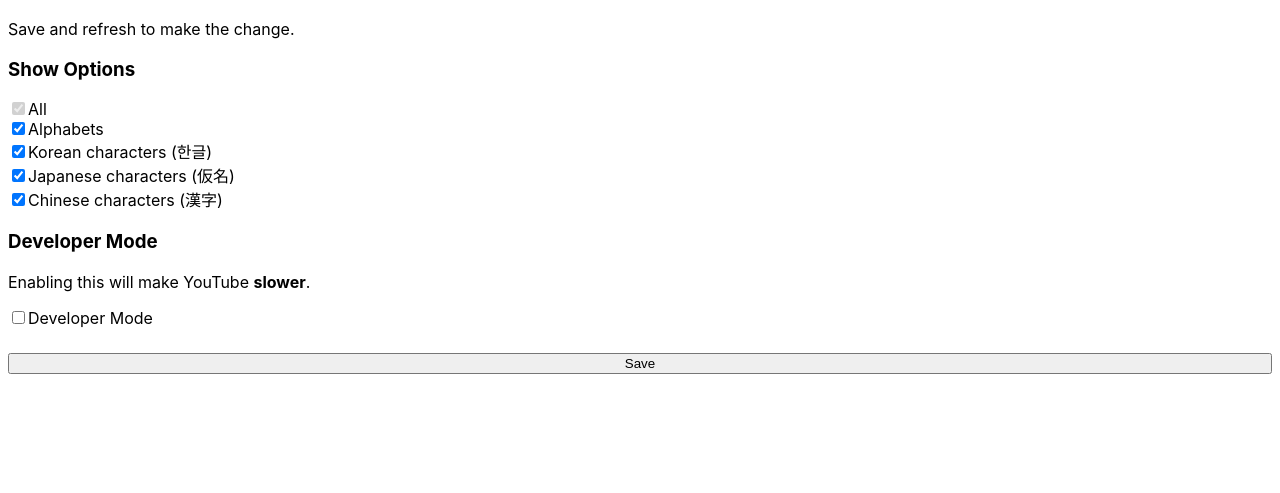
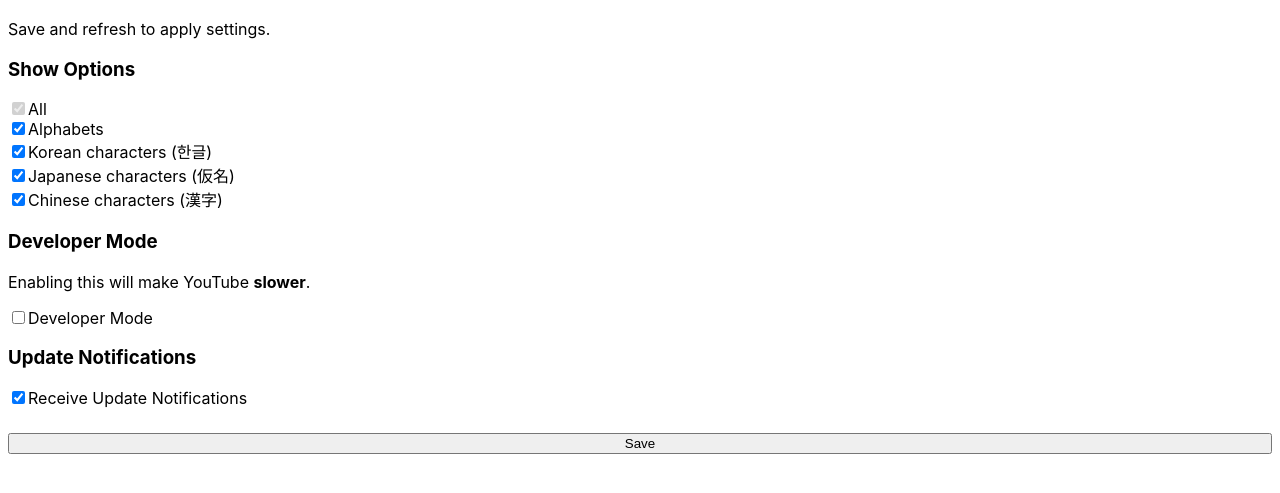
Before and after one commit to anaclumos/youtube-comment-language-filter, a browser extension: page extension/pages/options.html in a window 1280 px wide. Both pictures are taken after a click on the button "Save". Shown: the part 91-584 px from the top of the page. Drawn offline with Linux system fonts and the light colour scheme.

Commit message:
:rocket: v1.3.2: hide update notifications * Resolves #14

```diff
--- a/extension/pages/options.html
+++ b/extension/pages/options.html
@@ -12,7 +12,7 @@
 <body>
     <a href="popup.html">← Back</a>
     <h1>Settings</h1>
-    <p>Save and refresh to make the change.</p>
+    <p>Save and refresh to apply settings.</p>
     <h3>Show Options</h3>
     <input type="checkbox" id="lang-all-checkbox" disabled checked><label for="All">All</label><br>
     <input type="checkbox" id="lang-english-checkbox"><label for="english">Alphabets</label><br>
@@ -21,7 +21,9 @@
     <input type="checkbox" id="lang-chinese-checkbox"><label for="chinese">Chinese characters (漢字)</label><br>
     <h3>Developer Mode</h3>
     <p>Enabling this will make YouTube <strong>slower</strong>.</p>
-    <input type="checkbox" id="debug-checkbox"><label for="debug">Developer Mode</label><br>
+    <input type="checkbox" id="debug-checkbox"><label for="debug">Developer Mode</label>
+    <h3>Update Notifications</h3>
+    <input type="checkbox" id="update-noti-checkbox"><label for="debug">Receive Update Notifications</label><br>
     <br>
     <button id="save-button">Save</button>
 </body>
--- a/extension/scripts/options.js
+++ b/extension/scripts/options.js
@@ -11,7 +11,9 @@ function storeSetting() {
   const JapaneseDisabled = !document.getElementById("lang-japanese-checkbox").checked;
   const ChineseDisabled = !document.getElementById("lang-chinese-checkbox").checked;
   const debugModeEnabled = document.getElementById("debug-checkbox").checked;
-  const setting = { EnglishDisabled: EnglishDisabled, KoreanDisabled: KoreanDisabled, JapaneseDisabled: JapaneseDisabled, ChineseDisabled: ChineseDisabled, debugModeEnabled: debugModeEnabled };
+  const updateNotificationDisabled = !document.getElementById("update-noti-checkbox").checked;
+  const setting = { EnglishDisabled: EnglishDisabled, KoreanDisabled: KoreanDisabled, JapaneseDisabled: JapaneseDisabled, ChineseDisabled: ChineseDisabled, debugModeEnabled: debugModeEnabled, updateNotificationDisabled: updateNotificationDisabled };
+  console.log(setting)
   chrome.storage.sync.set(setting, () => {
     console.log("Stored", setting);
     document.getElementById("save-button").innerHTML = "Saved!"
@@ -22,12 +24,12 @@ function storeSetting() {
 }
 
 function checkSetting() {
-  chrome.storage.sync.get(['EnglishDisabled', 'KoreanDisabled', 'JapaneseDisabled', 'ChineseDisabled', 'debugModeEnabled'], (result) => {
-    console.log(result);
+  chrome.storage.sync.get(['EnglishDisabled', 'KoreanDisabled', 'JapaneseDisabled', 'ChineseDisabled', 'debugModeEnabled', 'updateNotificationDisabled'], (result) => {
     document.getElementById("lang-english-checkbox").checked = !result.EnglishDisabled;
     document.getElementById("lang-korean-checkbox").checked = !result.KoreanDisabled;
     document.getElementById("lang-japanese-checkbox").checked = !result.JapaneseDisabled;
     document.getElementById("lang-chinese-checkbox").checked = !result.ChineseDisabled;
     document.getElementById("debug-checkbox").checked = result.debugModeEnabled;
+    document.getElementById("update-noti-checkbox").checked = !result.updateNotificationDisabled;
   });
 }
```
Also changed, not shown: extension/scripts/background.js (+6 -1 lines), extension/manifest.json, 1 other file.
